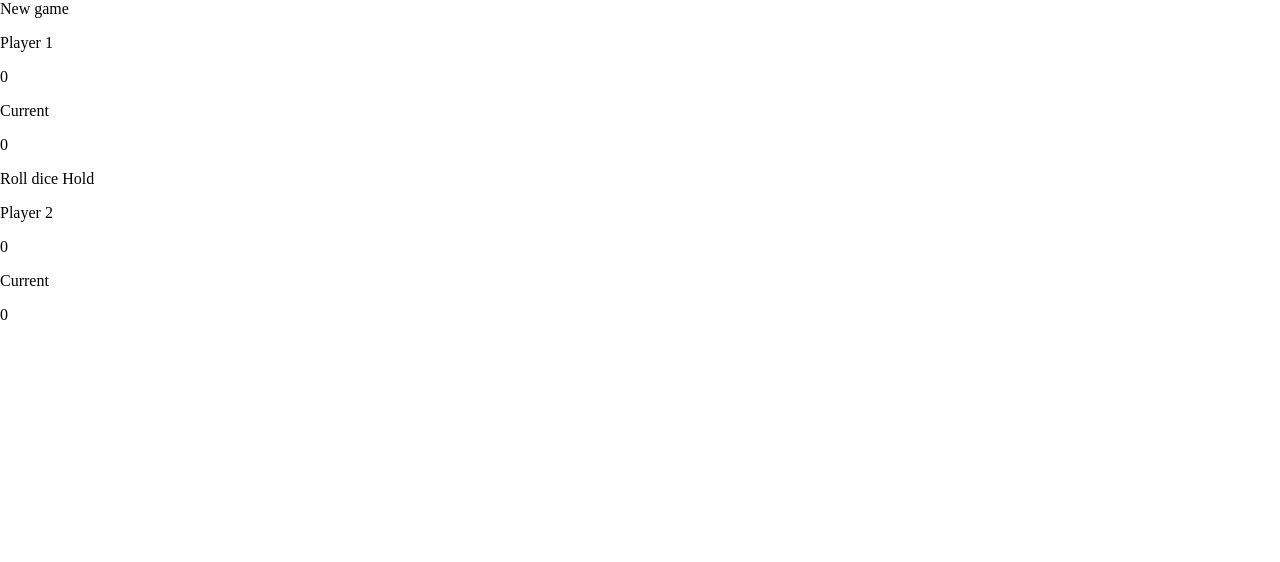
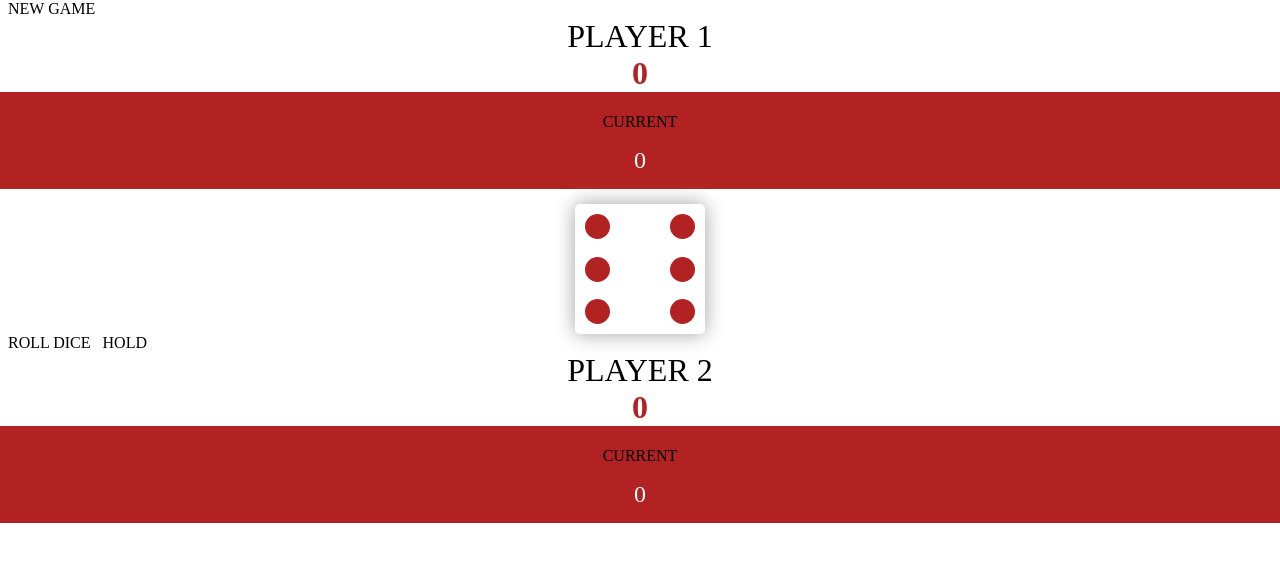
Before and after one commit to Manon-Fernandez/Jeu-de-des, a plain HTML site: page index.html in a window 1280 px wide. Drawn offline with nearby package versions, Linux system fonts and the light colour scheme.

Commit message:
add CSS content

```diff
--- a/CSS/styles.css
+++ b/CSS/styles.css
@@ -0,0 +1,126 @@
+/**Général**/
+ion-app {
+    --ion-font-family: 'Lato', sans-serif;
+    text-transform: uppercase;
+}
+
+ion-col {
+    text-align: center;
+}
+
+ion-button {
+    font-size: 1em;
+}
+
+/**Colonne joueurs**/
+.players-name {
+    font-size: 2em;
+    margin-top: 0;
+    margin-bottom: 0;
+}
+
+.global-score-players {
+    color: #B22222;
+    font-size: 2em;
+    margin-top: 0;
+    margin-bottom: 0;
+    font-weight: bolder;
+}
+
+.current-number{
+    background-color: #B22222;
+    padding: 5px 0 5px 0;
+    font-size: 1em;
+}
+
+.current-score{
+    color: #fff;
+    font-size: 1.5em;
+    margin-top: 10px;
+    margin-bottom: 10px;
+}
+/**Icônes**/
+ion-icon {
+    color: #B22222;
+    padding-right: 0.5em;
+}
+
+/**Dé**/
+
+.dice {
+    box-shadow: 0px 0px 20px 0px #a1a1a1;
+    height: 130px;
+    width: 130px;
+    margin: 15px auto 0 auto;
+    border-radius: 5px;
+    padding: 10px;
+}
+
+.dot {
+    display: block;
+    width: 25px;
+    height: 25px;
+    border-radius: 50%;
+    background-color: #B22222;
+    animation: 300ms ease-out 0s 1 growAndAppear;
+}
+
+.first-face {
+    display: flex;
+    justify-content: center;
+    align-items: center;
+}
+
+.second-face,
+.third-face {
+    display: flex;
+    justify-content: space-between;
+}
+
+.second-face .dot:nth-child(2) {
+    align-self: flex-end;
+}
+
+.third-face .dot:nth-child(2) {
+    align-self: center;
+}
+.third-face .dot:nth-child(3) {
+    align-self: flex-end;
+}
+
+.fourth-face,
+.column,
+.fifth-face {
+    display: flex;
+    justify-content: space-between;
+}
+.column {
+    flex-direction: column;
+}
+
+.fifth-face .column:nth-of-type(2) {
+    justify-content: center;
+}
+
+/**Indiquer à qui c'est de jouer**/
+.player-turn {
+    background-color: #B22222;
+    width: 20px;
+    height: 20px;
+    border-radius: 50%;
+    display: inline-block;
+    margin-left: 0.5em;
+}
+
+.current-player-display {
+    display: flex;
+    justify-content: center;
+    align-items: center;
+}
+
+.player-1-turn {
+    background: linear-gradient(180deg, #ded7d7 50%, #fff 50%);
+}
+.player-2-turn {
+    background: linear-gradient(0deg, #ded7d7 50%, #fff 50%);
+}
--- a/index.html
+++ b/index.html
@@ -23,7 +23,7 @@
 
         <ion-app>
             <ion-content fullscreen>
-                <ion-grid id="turnColor">
+                <ion-grid id="turnColor" class="ion-no-margin">
 
                     <!--Bouton nouvelle partie-->
                     <ion-row>
```
